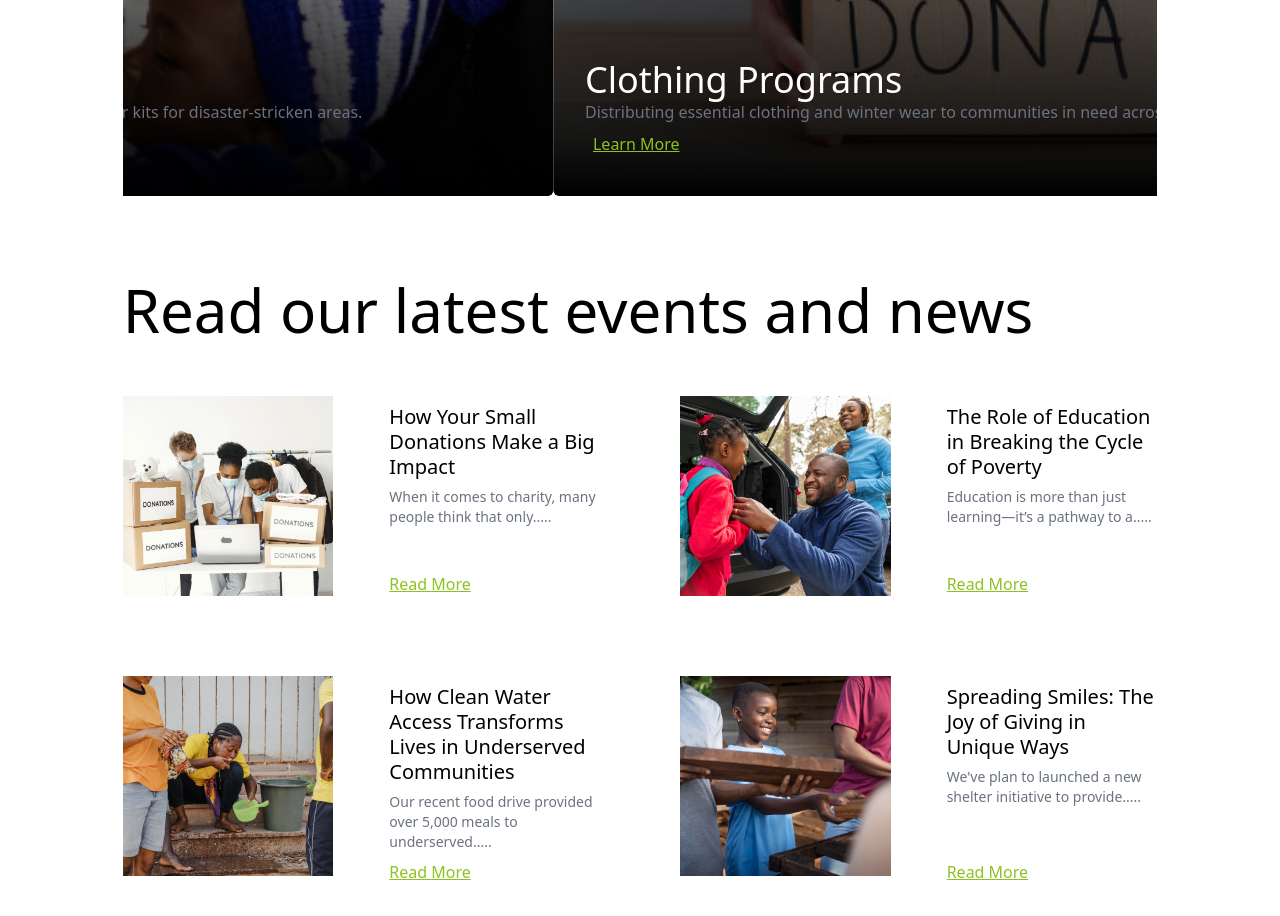
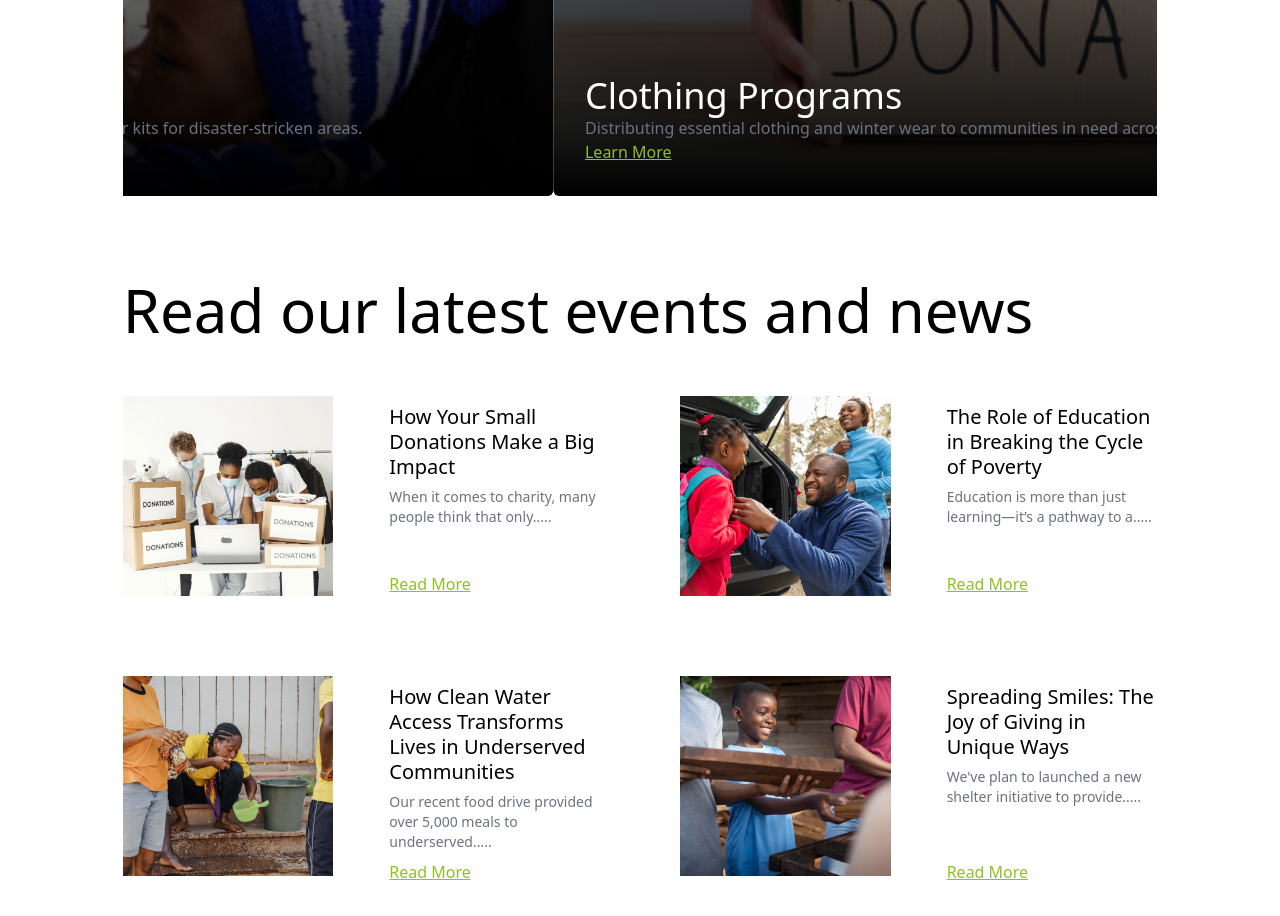
Before and after one commit to SirhmVFX/commonpersonrelief, a Next.js app: page / in a window 1280 px wide. Shown: the part 2040-2956 px from the top of the page. Built offline with nearby package versions, Linux system fonts and the light colour scheme.

Commit message:
remove extra padding from links

```diff
--- a/src/app/page.tsx
+++ b/src/app/page.tsx
@@ -170,7 +170,7 @@ export default function Home() {
                     <p className="text-gray-500">{card.description}</p>
                     <Link
                       href={"/what-we-serve"}
-                      className=" hidden md:block text-center w-fit  text-primarycolor underline p-2 rounded-md"
+                      className=" text-center w-fit  text-primarycolor underline py-2 rounded-md"
                     >
                       Learn More
                     </Link>
```
